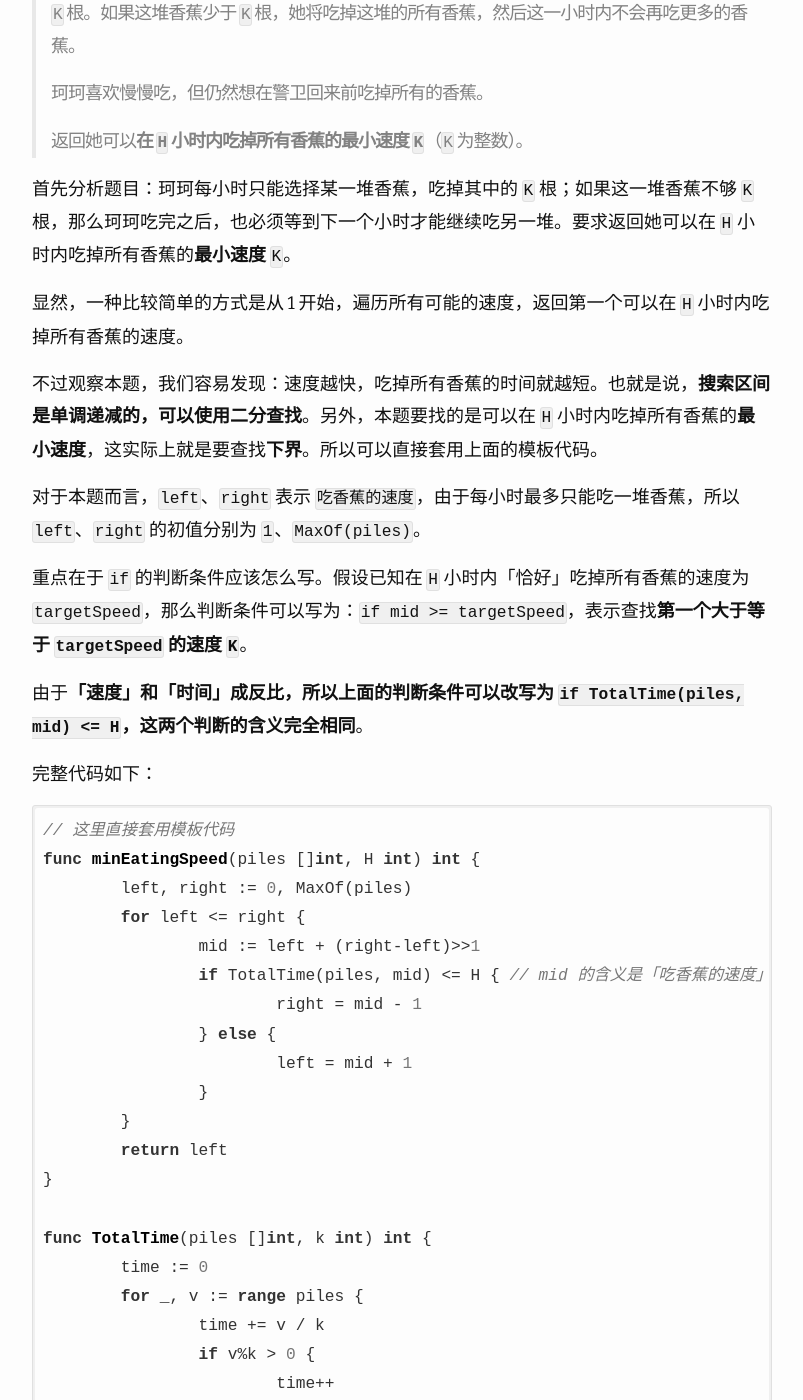
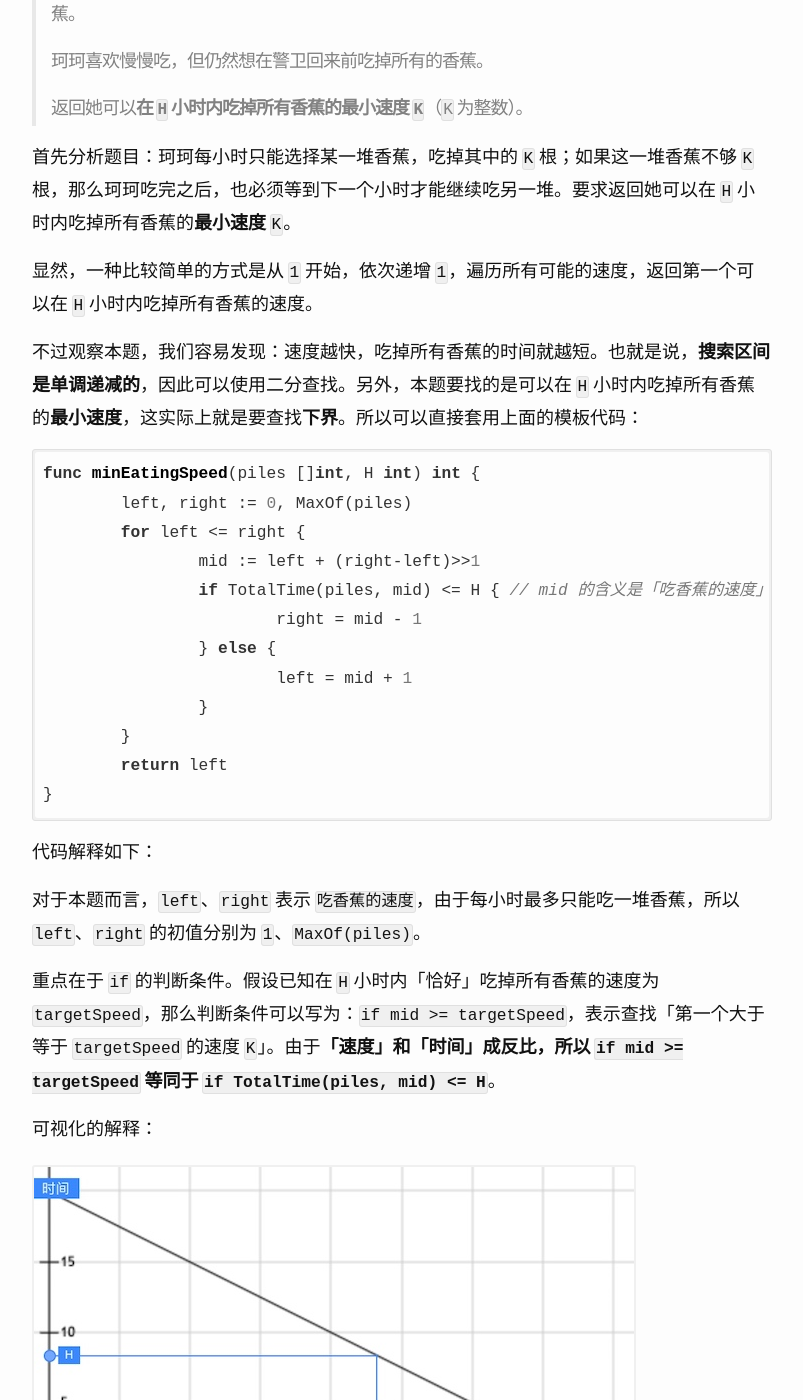
Before and after one commit to imageslr/blog, a Jekyll site: the page built from _posts/2020-03-16-leetcode-875.md, in a window 1280 px wide and 1400 px high, scrolled down 1559 px. Shown: the whole window, without its empty margins (238-1041 px from the left). Built offline with Jekyll 4.4.1, drawn with Linux system fonts in a browser that asks for light colours; nearby versions of some CDN libraries; comment, search, counter and statistics services are not loaded; some of the changed text lies outside the part shown.

Commit message:
update post

````diff
--- a/_posts/2020-03-16-leetcode-875.md
+++ b/_posts/2020-03-16-leetcode-875.md
@@ -28,30 +27,52 @@ func LowerBound(nums []int, target int) int {
 }
 ```
 
-本文将通过两个实际问题，深入讲解如何运用这个二分查找模板代码。
+本文将通过两个实际问题，深入讲解如何运用这个模板。
 
 ## 875. 爱吃香蕉的珂珂
 这道题是 [LeetCode 875 题](https://leetcode-cn.com/problems/koko-eating-bananas/)：
 
 > 珂珂喜欢吃香蕉。这里有 `N` 堆香蕉，第 `i` 堆中有 `piles[i]` 根香蕉。警卫已经离开了，将在 `H` 小时后回来。
 >
-珂珂可以决定她吃香蕉的速度 `K` （单位：根/小时）。每个小时，她将会选择一堆香蕉，从中吃掉 `K` 根。如果这堆香蕉少于 `K` 根，她将吃掉这堆的所有香蕉，然后这一小时内不会再吃更多的香蕉。
+> 珂珂可以决定她吃香蕉的速度 `K` （单位：根/小时）。每个小时，她将会选择一堆香蕉，从中吃掉 `K` 根。如果这堆香蕉少于 `K` 根，她将吃掉这堆的所有香蕉，然后这一小时内不会再吃更多的香蕉。
 >
-珂珂喜欢慢慢吃，但仍然想在警卫回来前吃掉所有的香蕉。
+> 珂珂喜欢慢慢吃，但仍然想在警卫回来前吃掉所有的香蕉。
 >
-返回她可以**在 `H` 小时内吃掉所有香蕉的最小速度 `K`**（`K` 为整数）。
+> 返回她可以**在 `H` 小时内吃掉所有香蕉的最小速度 `K`**（`K` 为整数）。
 
 首先分析题目：珂珂每小时只能选择某一堆香蕉，吃掉其中的 `K` 根；如果这一堆香蕉不够 `K` 根，那么珂珂吃完之后，也必须等到下一个小时才能继续吃另一堆。要求返回她可以在 `H` 小时内吃掉所有香蕉的**最小速度** `K`。
 
-显然，一种比较简单的方式是从 1 开始，遍历所有可能的速度，返回第一个可以在 `H` 小时内吃掉所有香蕉的速度。
+显然，一种比较简单的方式是从 `1` 开始，依次递增 `1`，遍历所有可能的速度，返回第一个可以在 `H` 小时内吃掉所有香蕉的速度。
 
-不过观察本题，我们容易发现：速度越快，吃掉所有香蕉的时间就越短。也就是说，**搜索区间是单调递减的，可以使用二分查找**。另外，本题要找的是可以在 `H` 小时内吃掉所有香蕉的**最小速度**，这实际上就是要查找**下界**。所以可以直接套用上面的模板代码。
+不过观察本题，我们容易发现：速度越快，吃掉所有香蕉的时间就越短。也就是说，**搜索区间是单调递减的**，因此可以使用二分查找。另外，本题要找的是可以在 `H` 小时内吃掉所有香蕉的**最小速度**，这实际上就是要查找**下界**。所以可以直接套用上面的模板代码：
+```go
+func minEatingSpeed(piles []int, H int) int {
+	left, right := 0, MaxOf(piles)
+	for left <= right {
+		mid := left + (right-left)>>1
+		if TotalTime(piles, mid) <= H { // mid 的含义是「吃香蕉的速度」
+			right = mid - 1
+		} else {
+			left = mid + 1
+		}
+	}
+	return left
+}
+```
+
+代码解释如下：
 
 对于本题而言，`left`、`right` 表示 `吃香蕉的速度`，由于每小时最多只能吃一堆香蕉，所以 `left`、`right` 的初值分别为 `1`、`MaxOf(piles)`。
 
-重点在于 `if` 的判断条件应该怎么写。假设已知在 `H` 小时内「恰好」吃掉所有香蕉的速度为 `targetSpeed`，那么判断条件可以写为：`if mid >= targetSpeed`，表示查找**第一个大于等于 `targetSpeed` 的速度 `K`**。
+重点在于 `if` 的判断条件。假设已知在 `H` 小时内「恰好」吃掉所有香蕉的速度为 `targetSpeed`，那么判断条件可以写为：`if mid >= targetSpeed`，表示查找「第一个大于等于 `targetSpeed` 的速度 `K`」。由于**「速度」和「时间」成反比，所以 `if mid >= targetSpeed` 等同于 `if TotalTime(piles, mid) <= H`**。
 
-由于**「速度」和「时间」成反比，所以上面的判断条件可以改写为 `if TotalTime(piles, mid) <= H`，这两个判断的含义完全相同**。
+可视化的解释：
+
+![-w435](/media/15843778032171.jpg)
+
+上图为吃香蕉的速度与时间的关系图，允许的最长时间 `H` 与其对应的吃香蕉的速度 `targetSpeed` 用两个蓝点表示。
+
+设吃香蕉的速度为 `K`，则理论上只要 `K >= targetSpeed`，就可以在 `H` 小时内吃完所有的香蕉。由于本题规定速度只能是整数，所以我们要找的是满足 `K >= targetSpeed` 的**第一个**整数速度，也相当于是使得 `TotalTime(piles, K) <= H` 的**第一个**整数速度，在图中用橙点表示。
 
 完整代码如下：
 ```go
@@ -96,25 +117,16 @@ func Max(a, b int) int {
 }
 ```
 
-可视化的解释：
-
-下图为吃香蕉的速度与时间的关系图，题目规定的最长时间 `H` 与其对应的最小速度 `targetSpeed` 如图所示。
-
-设吃香蕉的速度为 `K`，则当 `K >= targetSpeed` 时都可以在 `H` 小时内吃完所有的香蕉。而本题规定速度只能是整数，所以我们要找的是满足 `K >= targetSpeed` 的**第一个**整数速度，也相当于是满足 `TotalTime(piles, K) <= H` 的**第一个**整数速度。
-
-![-w435](/media/15843778032171.jpg)
-
-
 ## 1011. 在 D 天内送达包裹的能力
 这道题是 [LeetCode 1011 题](https://leetcode-cn.com/problems/capacity-to-ship-packages-within-d-days/)：
 
 > 传送带上的包裹必须在 `D` 天内从一个港口运送到另一个港口。
 >
-传送带上的第 `i` 个包裹的重量为 `weights[i]`。每一天，我们都会按给出重量的顺序往传送带上装载包裹。我们装载的重量不会超过船的最大运载重量。
+> 传送带上的第 `i` 个包裹的重量为 `weights[i]`。每一天，我们都会按给出重量的顺序往传送带上装载包裹。我们装载的重量不会超过船的最大运载重量。
 >
-返回能在 `D` 天内将传送带上的所有包裹送达的船的最低运载能力。
+> 返回能在 `D` 天内将传送带上的所有包裹送达的船的最低运载能力。
 
-本题和 875 题很像，要返回能在 `D` 天内将传送带上的所有包裹送达的船的**最低运载能力**，这就相当于是在找下界，可以套用模板代码：
+本题和 875 题很像，要返回能在 `D` 天内将传送带上的所有包裹送达的船的**最低运载能力**，这就相当于是在找下界，可以直接套用模板代码：
 1. `left`、`right` 表示运载能力，其初值为 `MaxOf(weights)`、`SumOf(weights)`。原因：货物无法拆分为更小单位，故最小运载能力是每件货物的最大重量，最大运载能力是货物总和，即一批运走
 2. 「运载能力」和「天数」成反比，因此判断条件写为 `TotalTime(weights, mid) <= D`，等同于 `mid >= targetCapacity`，其中 `targetCapacity` 是「恰好」在 `D` 天运送完所有包裹的运载能力
 
@@ -191,12 +203,12 @@ func LowerBound(nums []int, target int) int {
 }
 ```
 
-上面的代码中有三处变量 `MIN`、`MAX`、`IS_OK`，根据题目要求填写：
-* [LeetCode 34 题](https://leetcode-cn.com/problems/find-first-and-last-position-of-element-in-sorted-array/)：查找满足 `x >=target` 的第一个位置，返回值是下标，故 `MIN`、`MAX`、`IS_OK` 分别为 `0`、`n-1`、`nums[mid] >= target`
+上面的代码中有**三处变量 `MIN`、`MAX`、`IS_OK`，分别表示搜索区间的最小值、最大值、判断条件**，根据题目要求填写：
+* [LeetCode 34 题](https://leetcode-cn.com/problems/find-first-and-last-position-of-element-in-sorted-array/)：查找满足 `x >=target` 的第一个位置，故 `MIN`、`MAX`、`IS_OK` 分别为 `0`、`n-1`、`nums[mid] >= target`
     * 如果要查找满足 `x >=target` 的第一个位置，`IS_OK` 变为 `nums[mid] > target`
-* [LeetCode 875 题](https://leetcode-cn.com/problems/koko-eating-bananas/)：查找可以在 `H` 小时内吃掉所有香蕉的最小速度，返回值是速度，故 `MIN`、`MAX`、`IS_OK` 分别为 `1`、`MaxOf(piles)`、`TotalTime(piles, mid) <= H`
-* [LeetCode 1011 题](https://leetcode-cn.com/problems/capacity-to-ship-packages-within-d-days/)：查找可以在 `D`  天内运损完所有货物的最小运载能力，返回值是载重量，故 `MIN`、`MAX`、`IS_OK` 分别为 `MaxOf(weights)`、`SumOf(weights)`、`TotalTime(weights, mid) <= D`
+* [LeetCode 875 题](https://leetcode-cn.com/problems/koko-eating-bananas/)：查找可以在 `H` 小时内吃掉所有香蕉的最小速度，故 `MIN`、`MAX`、`IS_OK` 分别为 `1`、`MaxOf(piles)`、`TotalTime(piles, mid) <= H`
+* [LeetCode 1011 题](https://leetcode-cn.com/problems/capacity-to-ship-packages-within-d-days/)：查找可以在 `D`  天内运损完所有货物的最小运载能力，故 `MIN`、`MAX`、`IS_OK` 分别为 `MaxOf(weights)`、`SumOf(weights)`、`TotalTime(weights, mid) <= D`
 
-**当题目要查找「最小值」、「第一个」时，就说明要查找「下界」，此时就可以使用上面的模板代码。**
+**当题目要查找「最小值」、「第一个」时，就说明要查找「下界」，此时就可以使用这个模板。**
 
 本文发表在我的博客 [https://imageslr.github.io/](https://imageslr.github.io/)。我也会分享更多的题解，一起交流，共同进步！
````
Also changed, not shown: other parts of _posts/2020-03-16-leetcode-875.md (+3 -4 lines).
